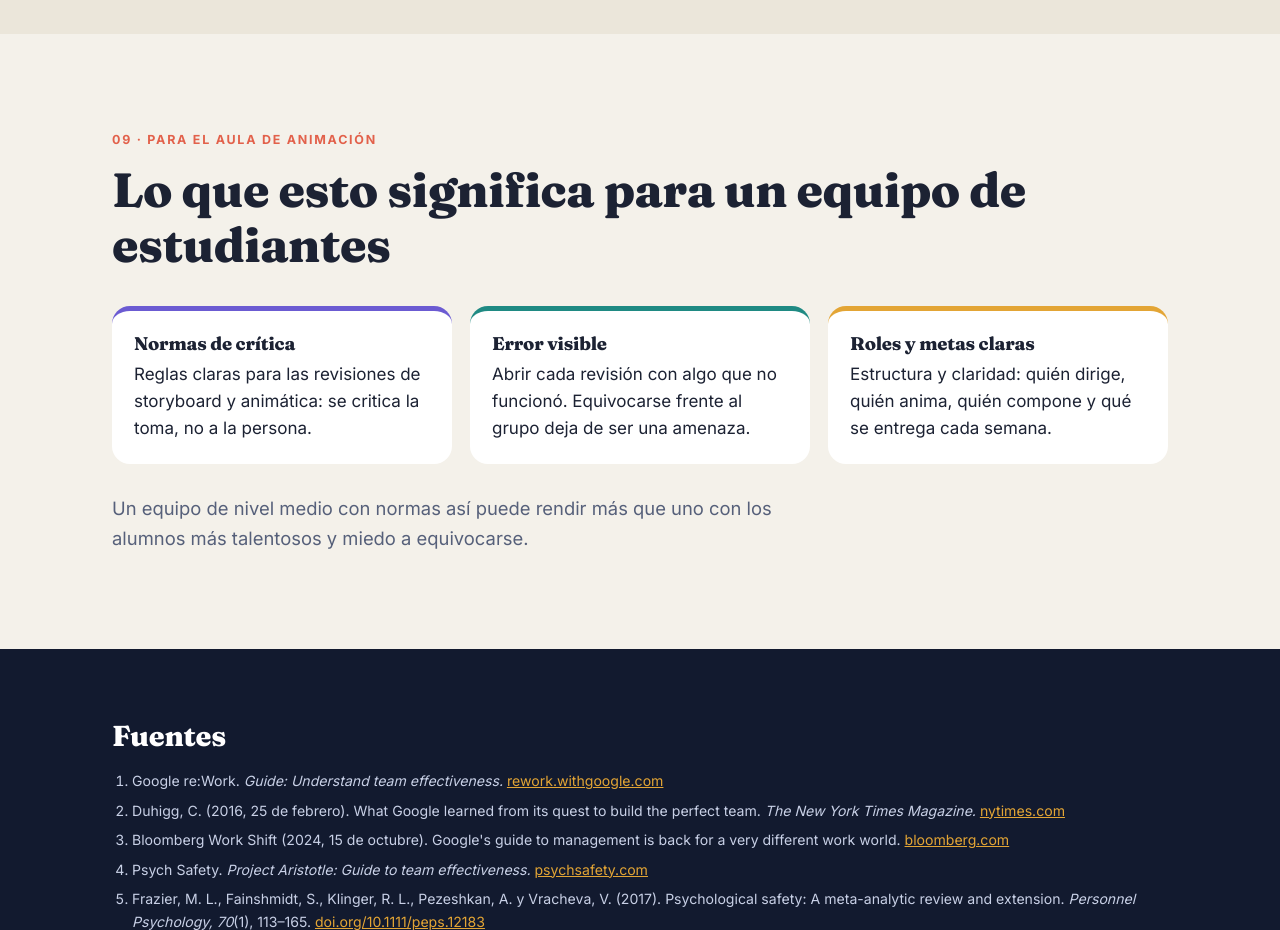
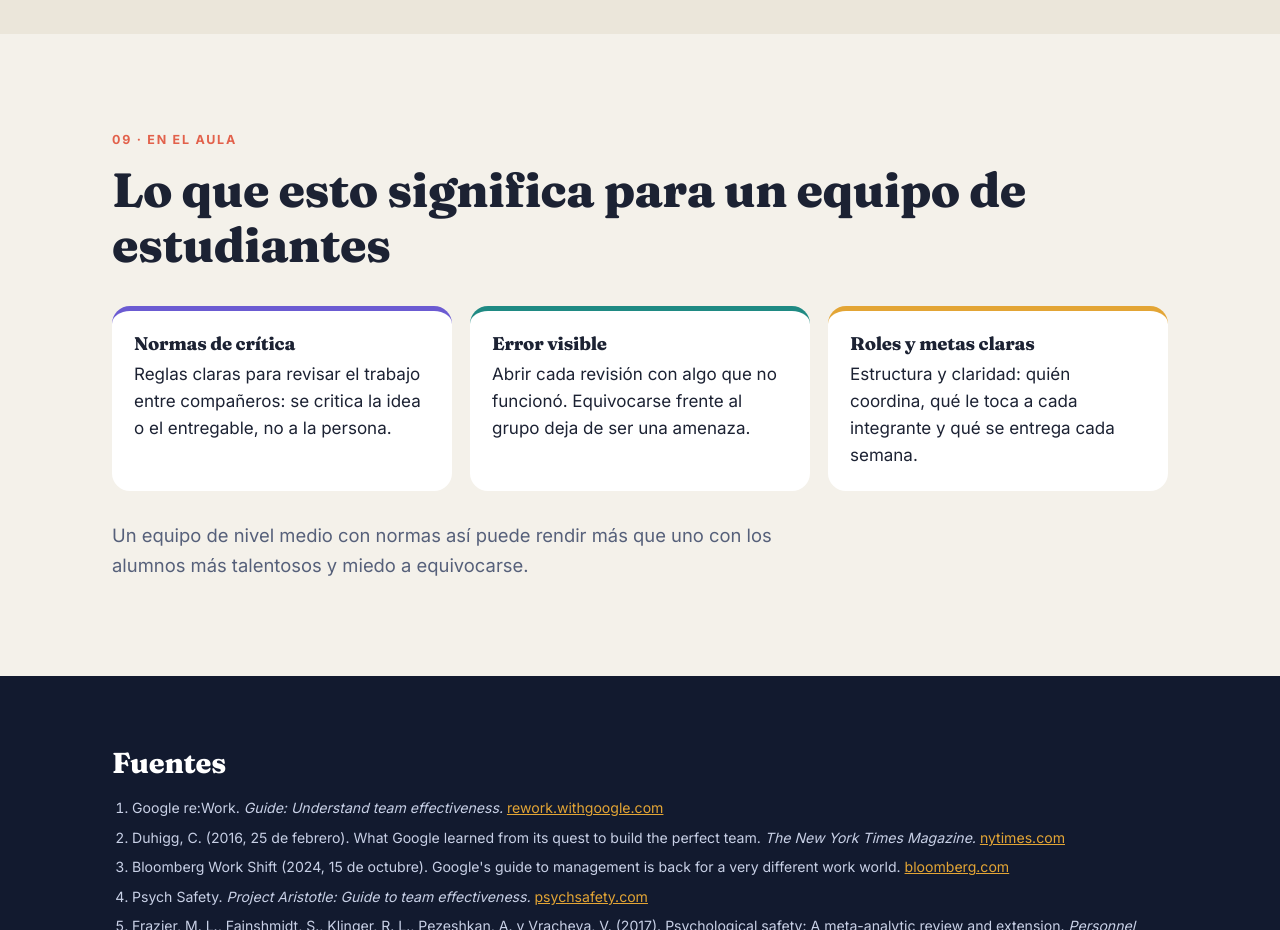
Before and after one commit to mruiz-sketch/gungho-infografia, a plain HTML site: page aristoteles/index.html in a window 1280 px wide. Shown: the part 8700-9630 px from the top of the page. Drawn offline with Linux system fonts and the light colour scheme; animation ran at ten frames a second.

Commit message:
Generaliza la sección del aula para estudiantes de cualquier área
Co-Authored-By: Claude Opus 5.5 <noreply@anthropic.com>
Claude-Session: https://claude.ai/code/session_01SrjHmT6yrU1rxzA587XEZs

```diff
--- a/aristoteles/index.html
+++ b/aristoteles/index.html
@@ -450,12 +450,12 @@ footer .by{margin-top:30px;font-size:.8rem;opacity:.7}
 <!-- AULA -->
 <section id="aula">
   <div class="wrap">
-    <div class="kicker reveal">09 · Para el aula de animación</div>
+    <div class="kicker reveal">09 · En el aula</div>
     <h2 class="reveal">Lo que esto significa para un equipo de estudiantes</h2>
     <div class="aula">
-      <div class="reveal d1"><h3>Normas de crítica</h3><p>Reglas claras para las revisiones de storyboard y animática: se critica la toma, no a la persona.</p></div>
+      <div class="reveal d1"><h3>Normas de crítica</h3><p>Reglas claras para revisar el trabajo entre compañeros: se critica la idea o el entregable, no a la persona.</p></div>
       <div class="reveal d2"><h3>Error visible</h3><p>Abrir cada revisión con algo que no funcionó. Equivocarse frente al grupo deja de ser una amenaza.</p></div>
-      <div class="reveal d3"><h3>Roles y metas claras</h3><p>Estructura y claridad: quién dirige, quién anima, quién compone y qué se entrega cada semana.</p></div>
+      <div class="reveal d3"><h3>Roles y metas claras</h3><p>Estructura y claridad: quién coordina, qué le toca a cada integrante y qué se entrega cada semana.</p></div>
     </div>
     <p class="lead reveal" style="margin-top:30px">Un equipo de nivel medio con normas así puede rendir más que uno con los alumnos más talentosos y miedo a equivocarse.</p>
   </div>
```
